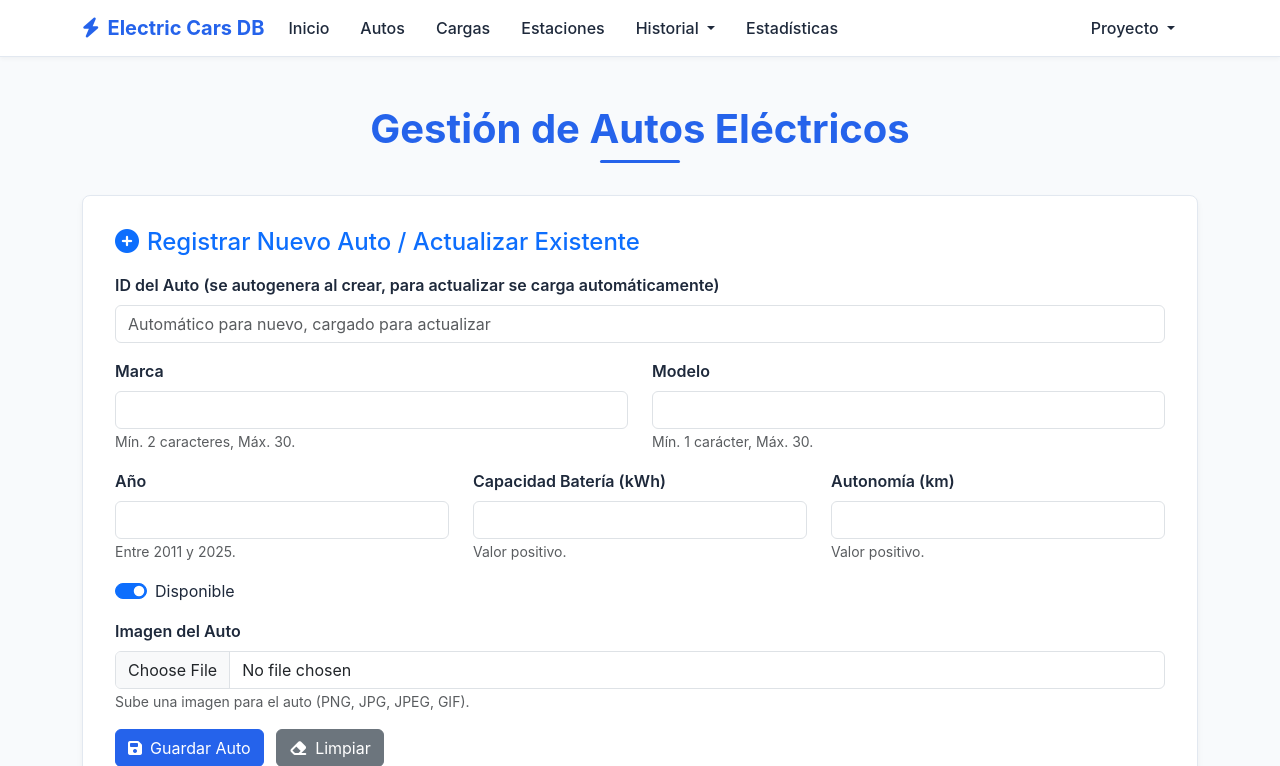
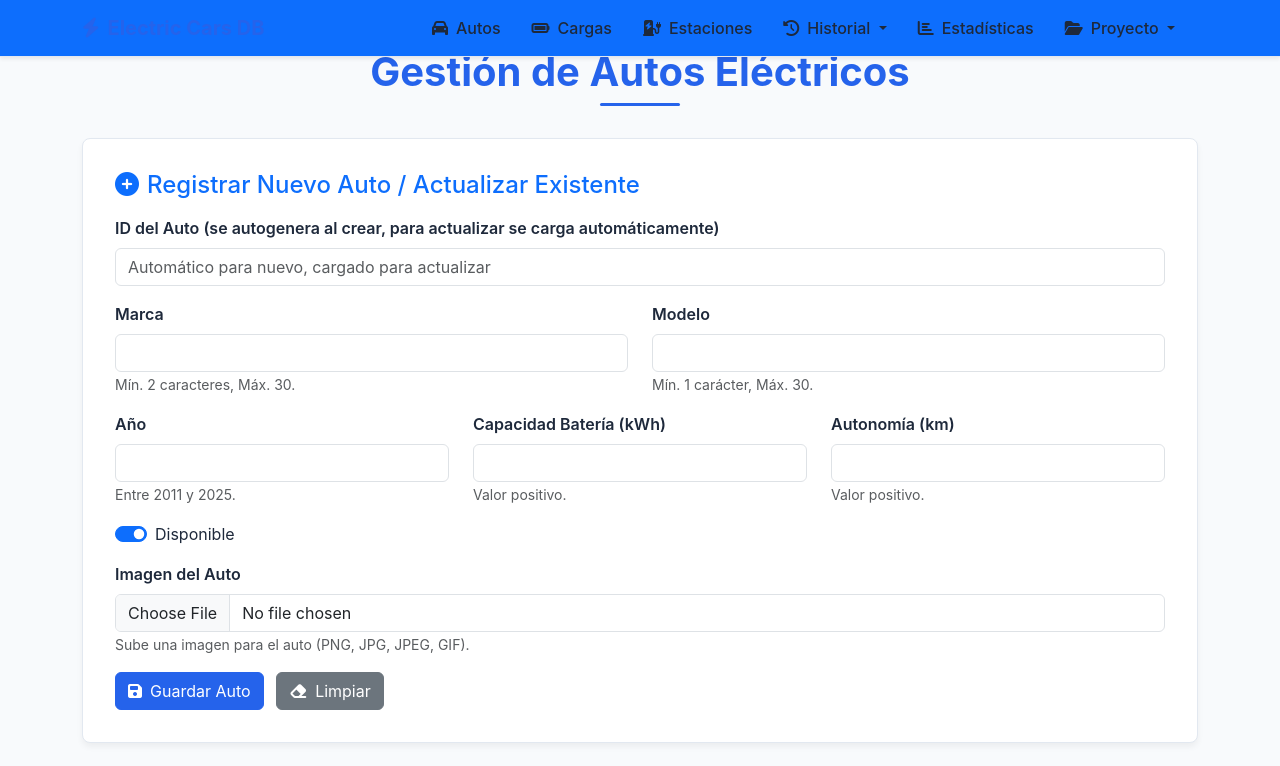
Before and after one commit to jhgar059/dev_electric_cars, a FastAPI app: page /cars in a window 1280 px wide. Shown: the top 766 px of the page. Run offline with FastAPI, Linux system fonts and the light colour scheme; tables that the repository leaves empty hold one stand-in row (values such as "Sample post"); grey boxes marked "Sample" are stand-in pictures; some libraries are stand-ins or nearby versions.

Commit message:
intento no se

```diff
--- a/main.py
+++ b/main.py
@@ -417,10 +417,15 @@
 
 templates = Jinja2Templates(directory="templates")
 
-@app.get("/", response_class=HTMLResponse, summary="Página de Bienvenida y Login/Registro")
-async def welcome_page(request: Request):
-    """Muestra la página de bienvenida con las opciones de login/registro."""
-    return templates.TemplateResponse("welcome.html", {"request": request})
+@app.get("/", response_class=HTMLResponse, include_in_schema=False)
+async def index(request: Request):
+    """Muestra la página de inicio."""
+
+
+    return templates.TemplateResponse(
+        "index.html",
+        {"request": request, "is_home_page": True}
+    )
 
 
 @app.get("/register", response_class=HTMLResponse, summary="Página de Registro")
--- a/templates/base.html
+++ b/templates/base.html
@@ -306,57 +306,53 @@
     </style>
 </head>
 <body>
-    <nav class="navbar navbar-expand-lg">
+    <nav class="navbar navbar-expand-lg navbar-dark bg-primary shadow-sm fixed-top">
     <div class="container">
-            <a class="navbar-brand" href="/">
+        <a class="navbar-brand" href="{{ url_for('index') }}">
             <i class="fas fa-bolt me-2"></i>Electric Cars DB
         </a>
-            <button class="navbar-toggler" type="button" data-bs-toggle="collapse" data-bs-target="#navbarNav" aria-controls="navbarNav" aria-expanded="false" aria-label="Toggle navigation">
+        <button class="navbar-toggler" type="button" data-bs-toggle="collapse" data-bs-target="#navbarNav"
+                aria-controls="navbarNav" aria-expanded="false" aria-label="Toggle navigation">
             <span class="navbar-toggler-icon"></span>
         </button>
         <div class="collapse navbar-collapse" id="navbarNav">
-                <ul class="navbar-nav me-auto mb-2 mb-lg-0">
-                    <li class="nav-item">
-                        <a class="nav-link" href="/">Inicio</a>
+            <ul class="navbar-nav ms-auto mb-2 mb-lg-0">
+                {% if not is_home_page %} <li class="nav-item">
+                    <a class="nav-link" href="{{ url_for('cars_page') }}"><i class="fas fa-car me-2"></i>Autos</a>
                 </li>
                 <li class="nav-item">
-                        <a class="nav-link" href="/cars">Autos</a>
+                    <a class="nav-link" href="{{ url_for('charges_page') }}"><i class="fas fa-battery-full me-2"></i>Cargas</a>
                 </li>
                 <li class="nav-item">
-                        <a class="nav-link" href="/charges">Cargas</a>
-                    </li>
-                    <li class="nav-item">
-                        <a class="nav-link" href="/stations">Estaciones</a>
+                    <a class="nav-link" href="{{ url_for('stations_page') }}"><i class="fas fa-charging-station me-2"></i>Estaciones</a>
                 </li>
                 <li class="nav-item dropdown">
                     <a class="nav-link dropdown-toggle" href="#" id="navbarDropdown" role="button" data-bs-toggle="dropdown" aria-expanded="false">
-                            Historial
+                        <i class="fas fa-history me-2"></i>Historial
                     </a>
-                        <ul class="dropdown-menu" aria-labelledby="navbarDropdown">
-                            <li><a class="dropdown-item" href="/deleted_cars">Autos Eliminados</a></li>
-                            <li><a class="dropdown-item" href="/deleted_charges">Cargas Eliminadas</a></li>
-                            <li><a class="dropdown-item" href="/deleted_stations">Estaciones Eliminadas</a></li>
+                    <ul class="dropdown-menu dropdown-menu-end" aria-labelledby="navbarDropdown">
+                        <li><a class="dropdown-item" href="{{ url_for('deleted_cars_page') }}">Autos Eliminados</a></li>
+                        <li><a class="dropdown-item" href="{{ url_for('deleted_charges_page') }}">Cargas Eliminadas</a></li>
+                        <li><a class="dropdown-item" href="{{ url_for('deleted_stations_page') }}">Estaciones Eliminadas</a></li>
                     </ul>
                 </li>
                 <li class="nav-item">
-                        <a class="nav-link" href="/statistics_page">Estadísticas</a>
+                    <a class="nav-link" href="{{ url_for('statistics_page') }}"><i class="fas fa-chart-bar me-2"></i>Estadísticas</a>
                 </li>
-                </ul>
-                <ul class="navbar-nav ms-auto">
                 <li class="nav-item dropdown">
-                        <a class="nav-link dropdown-toggle" href="#" id="projectInfoDropdown" role="button" data-bs-toggle="dropdown" aria-expanded="false">
-                            Proyecto
+                    <a class="nav-link dropdown-toggle" href="#" id="navbarDropdownProject" role="button" data-bs-toggle="dropdown" aria-expanded="false">
+                        <i class="fas fa-folder-open me-2"></i>Proyecto
                     </a>
-                        <ul class="dropdown-menu dropdown-menu-end" aria-labelledby="projectInfoDropdown">
-                            <li><a class="dropdown-item" href="/project_objective">Objetivo del Proyecto</a></li>
-                            <li><a class="dropdown-item" href="/planning_design">Planeación y Diseño</a></li>
-                            <li><a class="dropdown-item" href="/mockups_wireframes">Mockups y Wireframes</a></li>
-                            <li><a class="dropdown-item" href="/endpoint_map">Mapa de Endpoints</a></li>
+                    <ul class="dropdown-menu dropdown-menu-end" aria-labelledby="navbarDropdownProject">
+                        <li><a class="dropdown-item" href="{{ url_for('project_objective_page') }}">Objetivo</a></li>
+                        <li><a class="dropdown-item" href="{{ url_for('planning_design_page') }}">Planeación y Diseño</a></li>
+                        <li><a class="dropdown-item" href="{{ url_for('mockups_page') }}">Mockups y Wireframes</a></li>
+                        <li><a class="dropdown-item" href="{{ url_for('endpoints_page') }}">Mapa de Endpoints</a></li>
                         <li><hr class="dropdown-divider"></li>
-                            <li><a class="dropdown-item" href="/developer_info">Acerca del Desarrollador</a></li>
+                        <li><a class="dropdown-item" href="{{ url_for('developer_info_page') }}">Acerca del Desarrollador</a></li>
                     </ul>
                 </li>
-                </ul>
+                {% endif %} </ul>
         </div>
     </div>
 </nav>
```
Also changed, not shown: database.py (+6 -2 lines). Lines whose indentation alone changed are shown as unchanged.
